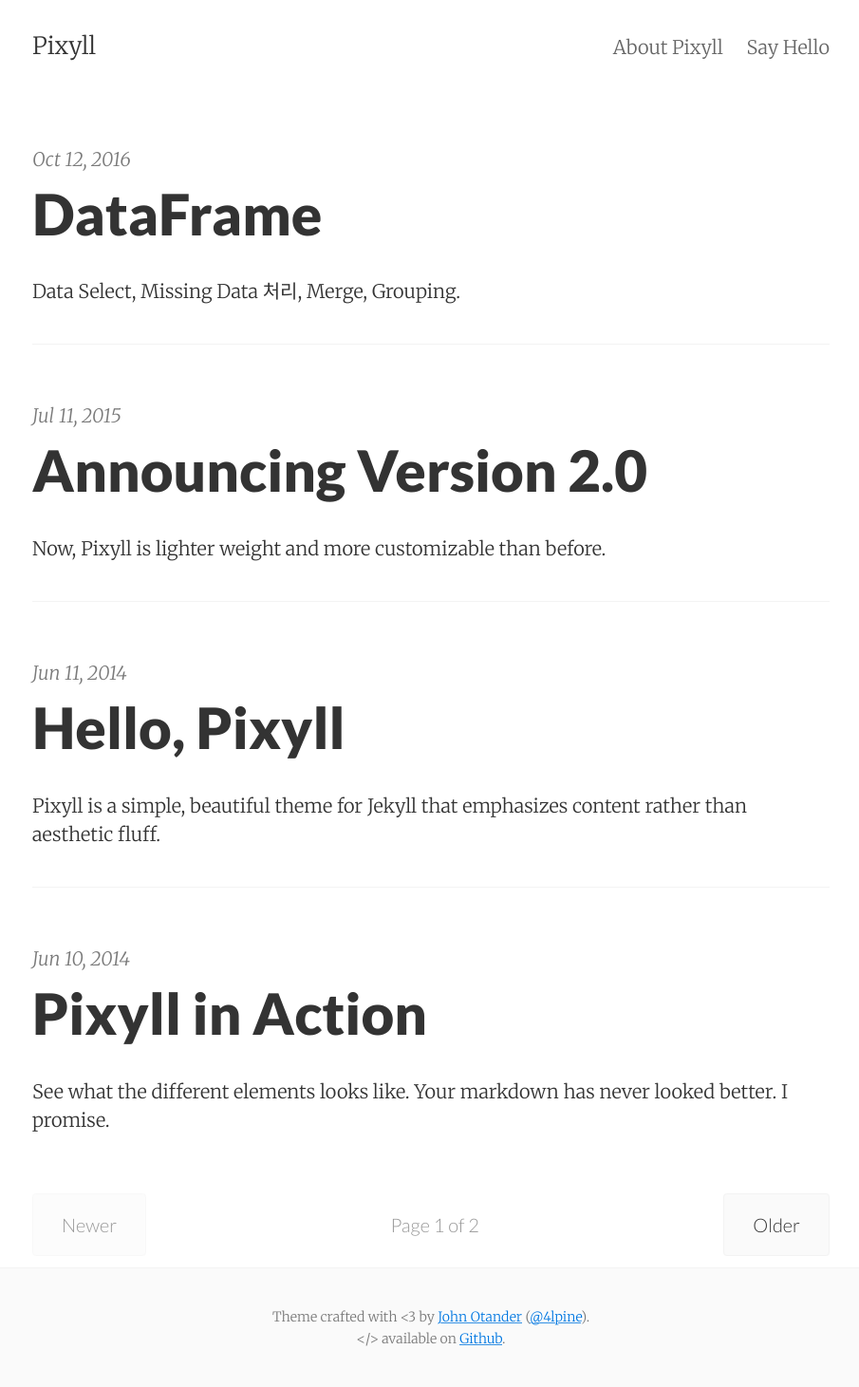
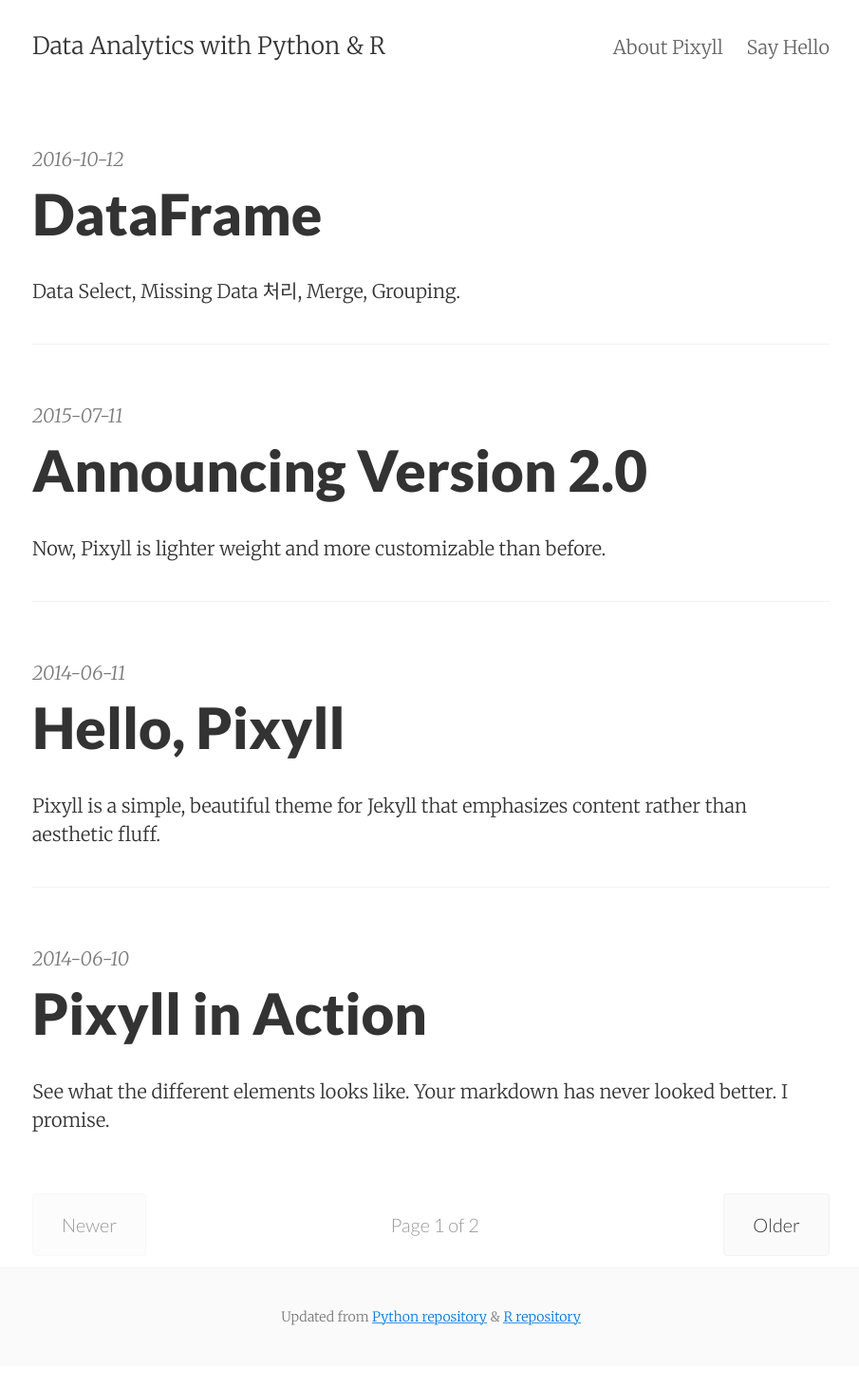
Before and after one commit to woosa7/woosa7.github.io, a Jekyll site: the page built from index.html, in a window 1280 px wide. Shown: the whole page at 95% size, without its empty margins (186-1091 px from the left). Built offline with Jekyll 4.4.1, drawn with Linux system fonts in a browser that asks for light colours; the list of posts is cut into pages by our own code; after the commit the page ends 1439 px from its top, so only the background shows below that.

Commit message:
change settings

```diff
--- a/_config.yml
+++ b/_config.yml
@@ -1,11 +1,11 @@
 # Site settings
-title:       Pixyll
-email:       your_email@example.com
-author:      John Otander
-description: "A simple, beautiful theme for Jekyll that emphasizes content rather than aesthetic fluff."
+title:       Data Analytics with Python & R
+email:       woosa7@gmail.com
+author:      woosa7
+description: "Statistics, Data Mining, Machine Learning & Deep Learning"
 baseurl:     ""
-url:         "http://pixyll.com"
-date_format: "%b %-d, %Y"
+url:         "http://woosa7.github.io"
+date_format: "%Y-%m-%d"
 
 # Google services
 google_verification:
--- a/_includes/footer.html
+++ b/_includes/footer.html
@@ -1,8 +1,7 @@
 <footer class="center">
   <div class="measure">
     <small>
-      Theme crafted with &lt;3 by <a href="http://johnotander.com">John Otander</a> (<a href="https://twitter.com/4lpine">@4lpine</a>).<br>
-      &lt;/&gt; available on <a href="https://github.com/johnotander/pixyll">Github</a>.
+      Updated from <a href="https://github.com/woosa7/PythonDataAnalytics">Python repository</a> & <a href="https://github.com/woosa7/RDataAnalytics">R repository</a>
     </small>
   </div>
 </footer>
```
